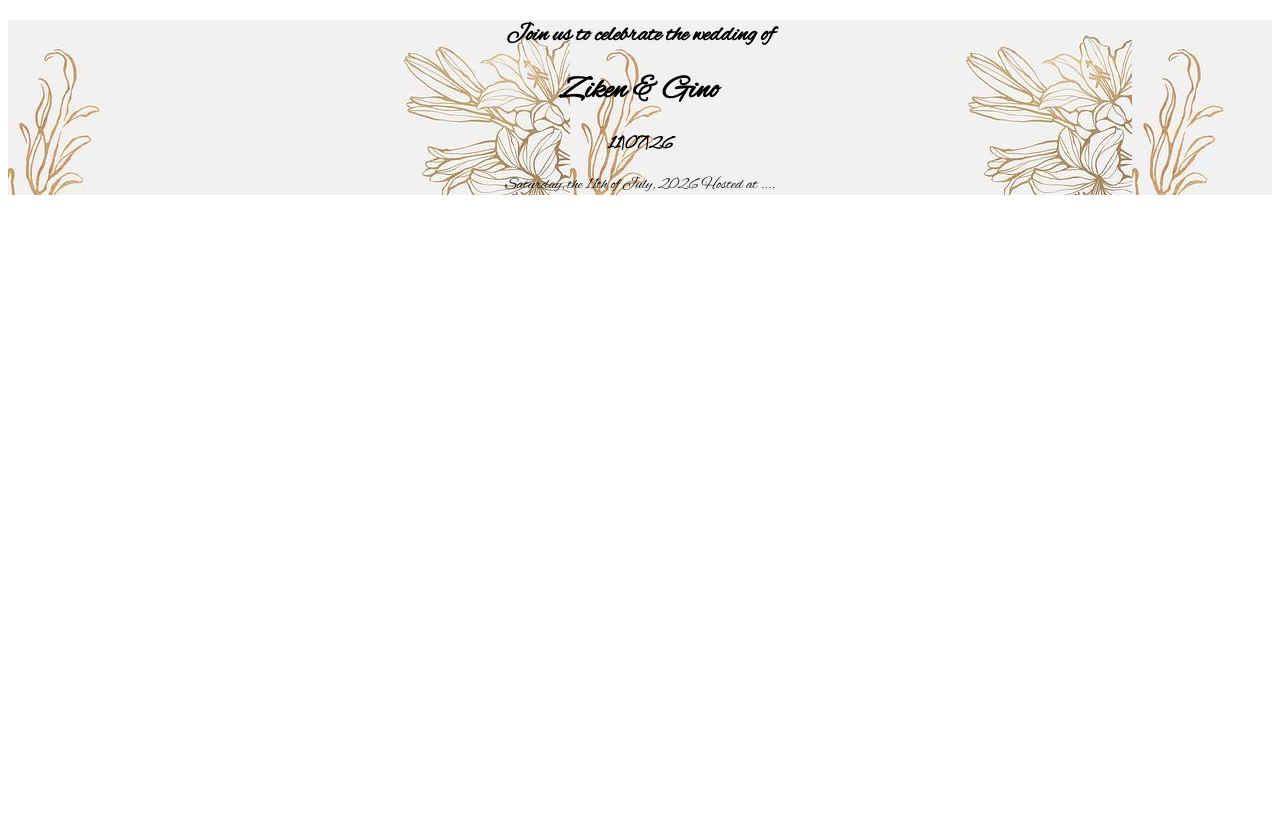
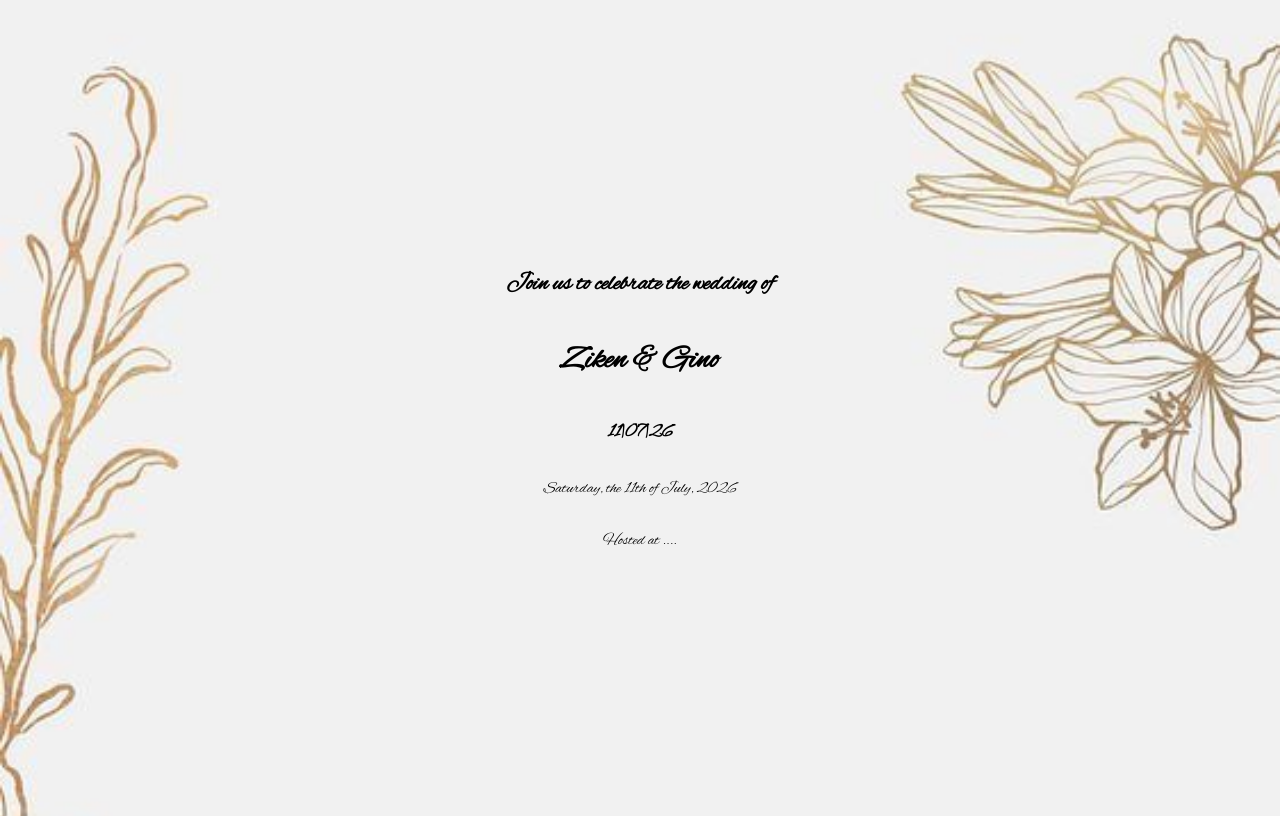
Before and after one commit to Zikenk/Wedding-invitation, a plain HTML site: page index.html in a window 1280 px wide. Drawn offline with Linux system fonts and the light colour scheme.

Commit message:
new change

```diff
--- a/index.html
+++ b/index.html
@@ -7,8 +7,7 @@
         <h2>Join us to celebrate the wedding of</h2>
         <h1>Ziken & Gino</h1>
         <h3>11|07|26</h3>
-        <p>Saturday, the 11th of July, 2026
-            Hosted at ....
-        </p>
+        <p>Saturday, the 11th of July, 2026</p>
+        <p>Hosted at ....</p>
     </div>
 </body>
--- a/styles.css
+++ b/styles.css
@@ -2,11 +2,17 @@
   font-family: AlexBrush;
   src: url(alex-brush/AlexBrush-Regular.ttf);
 }
+
 body {
-  text-align: center;
   font-family: AlexBrush;
+  background-image: url("bckgrn-img.jpg");
+  background-size: cover;
 }
 
 .page-img {
-  background-image:url("bckgrn-img.jpg");
-    }
+  display: flex;
+  justify-content: center;
+  flex-direction: column;
+  text-align: center;
+  height: 100vh;
+}
```
